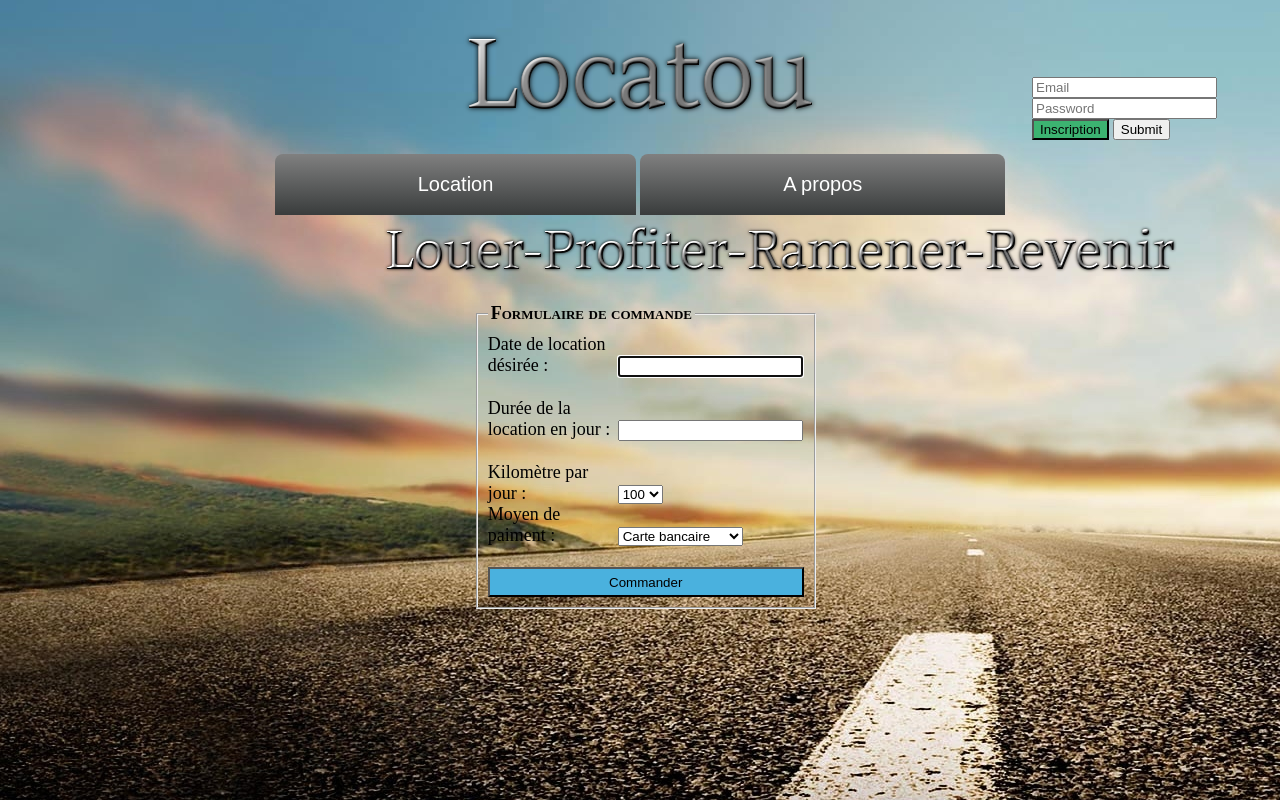
After one commit to Dadidaderp/Locatou, a PHP site: page /louerMini.php in a window 1280 px wide. The commit adds this page. Run offline with PHP 8.4, Linux system fonts and the light colour scheme.

```diff
--- /dev/null
+++ b/louerMini.php
@@ -0,0 +1,86 @@
+<!DOCTYPE html>
+<html>
+    <head>
+        <title>Locatou</title>
+        <meta charset="utf-8" />
+        <link rel="stylesheet" href= "style.css"/>
+
+    <header>
+        <p class="titre">
+            <a href="index.php"> <img src="images/titre.png" alt="Titre" /> </a>
+        </p>
+        <div id="login">
+            <form method= "post" action="login.php">
+                <input type="text" name="login" value="" placeholder="Email"><br> <input type="password" name="password" value="" placeholder="Password">
+                <br>
+                <input type="button" name="inscription.php" value="Inscription" onclick="self.location.href = 'inscription.html'" style="background-color:#3cb371" style="color:white; font-weight:bold"onclick> <input type="submit" value"Se connecter">
+            </form>
+        </div>
+
+        <ul id="menu-principal">
+            <li><a href="menu_modeles.php">Location</a>
+                <ul>
+                    <li><a href="audi.php">Audi</a></li>
+                    <li><a href="bmw.php">BMW</a></li>
+                    <li><a href="mini.php">Mini</a></li>
+                    <li><a href="nissan.php">Nissan</a></li>
+                </ul>
+            </li>
+            <li><a href="#">A propos</a>
+                <ul>
+                    <li><a href="contact.php">Nous contacter</a></li>
+                    <li><a href="plan_du_site.php">Nos agences</a></li>
+                    <li><a href="faq.php">FAQ</a></li>
+                </ul>
+            </li>
+
+        </ul>
+
+    </header>
+    <img class="sous_titre" src="images/sous_titre.png" alt="SousTitre">
+</head>
+
+<body>
+
+    <br>
+    <br>
+
+    <div class="louer">
+
+
+
+        <form method="post" action="location.php">
+            <fieldset>
+                <legend>Formulaire de commande</legend>
+                <input type="hidden" name="marque" value="Mini">
+                <input type="hidden" name="modele" value ="GP">
+                <input type="hidden" name="prixBase" value="50">
+                <label>Date de location désirée : </label><input type="text" name="permierJour" autofocus="" required="" pattern="(0[1-9]|1[0-9]|2[0-9]|3[01]).(0[1-9]|1[012]).[0-9]{4}"><br><br>
+                <label>Durée de la location en jour : </label><input type="number" name="dureeLocation" autofocus="" required=""><br><br>
+                <label>Kilomètre par jour : </label><select name="kilometrage">
+                    <option>100</option>
+                    <option>200</option>
+                    <option>300</option>
+                </select>
+
+                <br>
+
+
+                <label>Moyen de paiment : </label><select name="moyenPaiment">
+                    <optgroup label="Choissiez votre moyen de paiment">
+                        <option>Carte bancaire</option>
+                        <option>Espèce</option>
+                        <option>Chèque</option>
+                    </optgroup>
+                </select>
+                <br>
+                <br>
+
+                <input class="boutonCommander" type="submit" value="Commander"/>
+            </fieldset>
+        </form>
+
+    </div>
+</body>
+
+</html>
--- a/mini.php
+++ b/mini.php
@@ -60,7 +60,7 @@
 
     </p>
 
-    <input class="bouton" type="button" name="location.php" value="Louer ce vehicule" onclick="self.location.href = 'louer.php'" onclick>
+    <input class="bouton" type="button" name="location.php" value="Louer ce vehicule" onclick="self.location.href = 'louerMini.php'" onclick>
 
 </div>
 
```
Also changed, not shown: location.php (+22 -7 lines).
